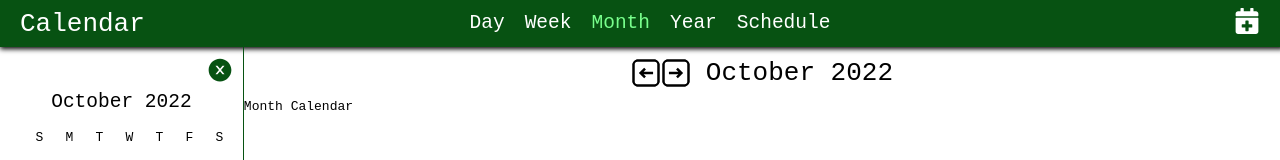
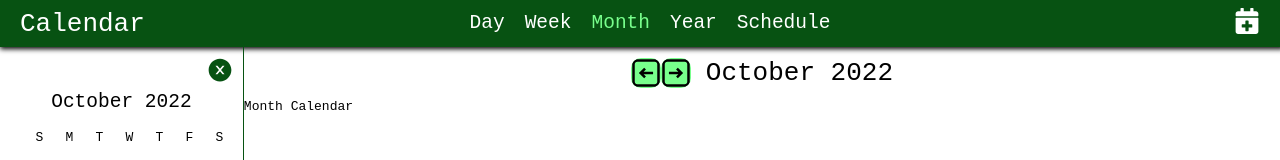
Before and after one commit to kraig-hebert/calendar, a React (Create React App) app: page / in a window 1280 px wide. Shown: the top 160 px of the page. Built offline with nearby package versions, Linux system fonts and the light colour scheme.

Commit message:
updated headerIconButton:hover styles

```diff
--- a/src/components/main/styles.js
+++ b/src/components/main/styles.js
@@ -21,8 +21,9 @@ export const useStyles = createUseStyles({
     height: '30px',
     cursor: 'pointer',
     borderRadius: '10px',
+    backgroundColor: 'rgb(120,255,140)',
     '&:hover': {
-      backgroundColor: 'rgb(120,255,140)',
+      backgroundColor: 'rgb(120,255,0)',
     },
   },
   headerDate: {
```
